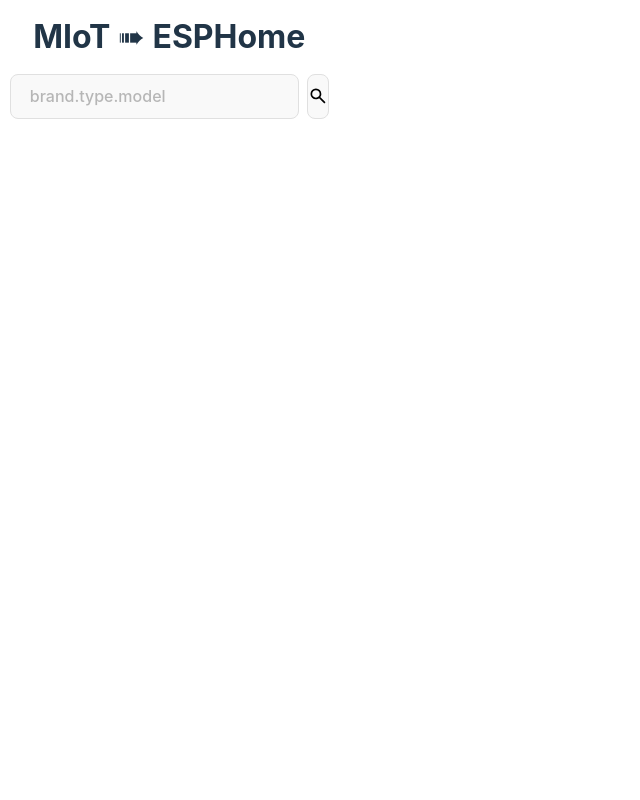
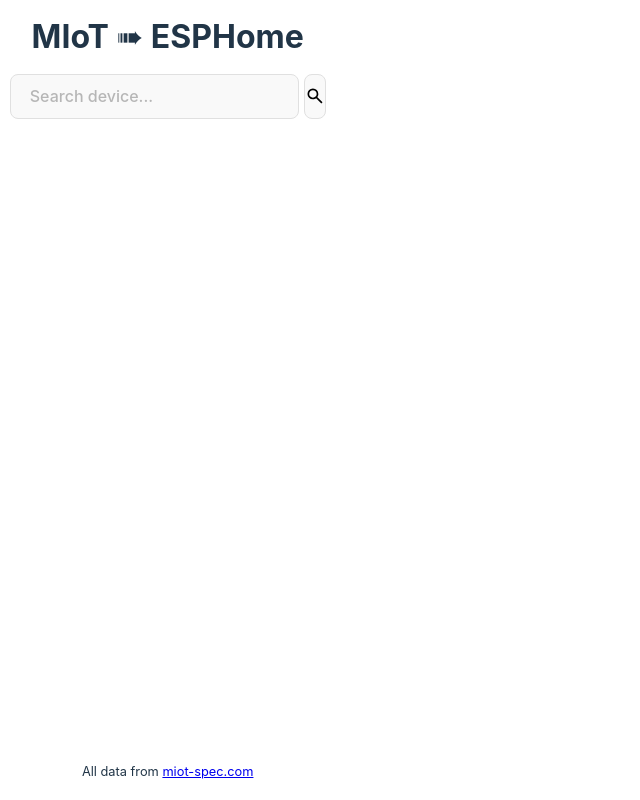
Before and after one commit to cristianchelu/miot2esphome, a React (Vite) app: page / in a window 1280 px wide. Shown: the whole page, without its empty margins (0-640 px from the left). Built offline with nearby package versions, Linux system fonts and the light colour scheme.

Commit message:
improve styling

```diff
--- a/src/components/app/App.css
+++ b/src/components/app/App.css
@@ -9,8 +9,24 @@
   aside {
     display: flex;
     flex-direction: column;
-    gap: 1.2rem;
-    padding: 1.2rem 0.6rem;
+    gap: var(--padding);
+    padding: var(--padding) var(--padding-half);
+
+    .list-container {
+      position: relative;
+      margin: 0 calc(var(--padding-half) * -1);
+      flex: 1;
+
+      .device-summary-list {
+        padding: 2px var(--padding-half);
+        position: absolute;
+        inset: 0;
+        overflow: auto;
+        display: flex;
+        flex-direction: column;
+        gap: var(--padding-quarter);
+      }
+    }
   }
 
   h1 {
@@ -18,18 +34,20 @@
     text-align: center;
   }
 
-  .searchbar {
+  #device-search {
     display: flex;
-    gap: 8px;
+    gap: var(--padding-quarter);
     justify-content: stretch;
     width: 100%;
 
     input {
       flex: 1;
+      min-width: 0;
     }
   }
 
-  .rotate {
-    animation: rotate 2s linear infinite;
+  .disclaimer {
+    font-size: 0.8em;
+    text-align: center;
   }
 }
--- a/src/components/app/App.tsx
+++ b/src/components/app/App.tsx
@@ -6,15 +6,11 @@
 import Button from "../button/Button";
 import Input from "../input/Input";
 import DeviceSummaryCard from "../device-summary/DeviceSummaryCard";
-import DeviceSummaryList from "../device-summary/DeviceSummaryList";
 
 import SearchIcon from "../../icons/search.svg?react";
 import LoadingIcon from "../../icons/loading.svg?react";
 
 import "./App.css";
-
-const modelStringRegex =
-  /(?<brand>[a-zA-Z0-9]+)\.(?<type>[a-zA-Z0-9]+)\.(?<model>[a-zA-Z0-9]+)/;
 
 function App() {
   const [search, setSearch] = useState("");
@@ -42,25 +38,32 @@
     <>
       <aside>
         <h1>MIoT ➠ ESPHome</h1>
-        <form className="searchbar" onSubmit={debugSearchDevice}>
+        <form id="device-search" onSubmit={debugSearchDevice}>
           <Input
             type="text"
             value={search}
             onChange={(e) => setSearch(e.target.value)}
-            placeholder="brand.type.model"
-            // pattern={modelStringRegex.source}
+            placeholder="Search device..."
           />
           <Button disabled={isSearchDisabled} className="icon" type="submit">
             {loading ? <LoadingIcon /> : <SearchIcon />}
           </Button>
         </form>
-        <DeviceSummaryList>
-          {devices.map((device) => (
-            <li key={device.model}>
-              <DeviceSummaryCard device={device} onClick={setSelectedDevice} />
-            </li>
-          ))}
-        </DeviceSummaryList>
+        <div className="list-container">
+          <div className="device-summary-list" tabIndex={-1}>
+            {devices.map((device) => (
+              <DeviceSummaryCard
+                key={device.model}
+                device={device}
+                onClick={setSelectedDevice}
+              />
+            ))}
+          </div>
+        </div>
+        <p className="disclaimer">
+          All data from{" "}
+          <a href={`https://home.miot-spec.com/s/${search}`}>miot-spec.com</a>
+        </p>
       </aside>
       <main></main>
     </>
--- a/src/components/device-summary/DeviceSummaryCard.css
+++ b/src/components/device-summary/DeviceSummaryCard.css
@@ -2,19 +2,19 @@
   display: flex;
   justify-content: flex-start;
   align-items: center;
-  gap: 1em;
-  padding: 0.5em 1em;
+  gap: var(--padding-half);
   border-radius: var(--border-radius);
   cursor: pointer;
 
   text-align: left;
 
   img {
-    flex-grow: 0;
+    flex-shrink: 0;
     height: 5rem;
     width: 5rem;
     overflow: hidden;
     font-size: 0;
+    padding: var(--padding-half);
   }
 
   &:focus-within {
@@ -32,17 +32,18 @@
   }
 
   &.unsupported {
-    color: #656565;
     cursor: not-allowed;
+    opacity: 0.2;
 
-    .card-image {
-      opacity: 0.2;
+    @media (prefers-color-scheme: light) {
+      opacity: 0.4;
     }
   }
 
   .card-content {
     display: flex;
     flex-direction: column;
+    width: 100%;
   }
 
   .unsupported-message {
@@ -51,19 +52,11 @@
 
   .card-subtitle {
     display: flex;
-    gap: 0.5em;
+    gap: var(--padding-quarter);
     align-items: center;
   }
 
-  .hass-tag {
-    padding: 0.25em 0.5em;
-    border-radius: var(--border-radius);
-    background-color: #1f1f1f;
-    color: #fff;
-    font-size: 0.8em;
-  }
-
   &:not(.unsupported):hover {
-    background-color: #1f1f1f;
+    background-color: var(--color-bg-input);
   }
 }
--- a/src/components/device-summary/DeviceSummaryCard.tsx
+++ b/src/components/device-summary/DeviceSummaryCard.tsx
@@ -26,16 +26,16 @@
     >
       <img src={device.icon_real} alt={device.name} />
       <div className="card-content">
-        <a href={`#${device.model}`} className="card-title">
+        <a
+          aria-disabled={isUnsupported}
+          tabIndex={isUnsupported ? -1 : 0}
+          href={isUnsupported ? undefined : `#${device.model}`}
+          className="card-title"
+        >
           {device.name}
         </a>
         <div className="card-subtitle">
           <code>{device.model}</code>
-          {device.hass_tags.map((tag) => (
-            <span className="hass-tag" key={tag}>
-              {tag}
-            </span>
-          ))}
         </div>
       </div>
     </div>
--- a/src/components/device-summary/DeviceSummaryList.css
+++ /dev/null
@@ -1,5 +0,0 @@
-ul.device-summary-list {
-  list-style: none;
-  padding: 0;
-  margin: 0;
-}
--- a/src/components/device-summary/DeviceSummaryList.tsx
+++ /dev/null
@@ -1,7 +0,0 @@
-import "./DeviceSummaryList.css";
-
-function DeviceSummaryList({ children }: { children?: React.ReactNode }) {
-  return <ul className="device-summary-list">{children}</ul>;
-}
-
-export default DeviceSummaryList;
--- a/src/styles/variables.css
+++ b/src/styles/variables.css
@@ -1,3 +1,6 @@
 :root {
   --border-radius: 8px;
+  --padding: 1.2rem;
+  --padding-half: calc(var(--padding) / 2);
+  --padding-quarter: calc(var(--padding) / 4);
 }
```
